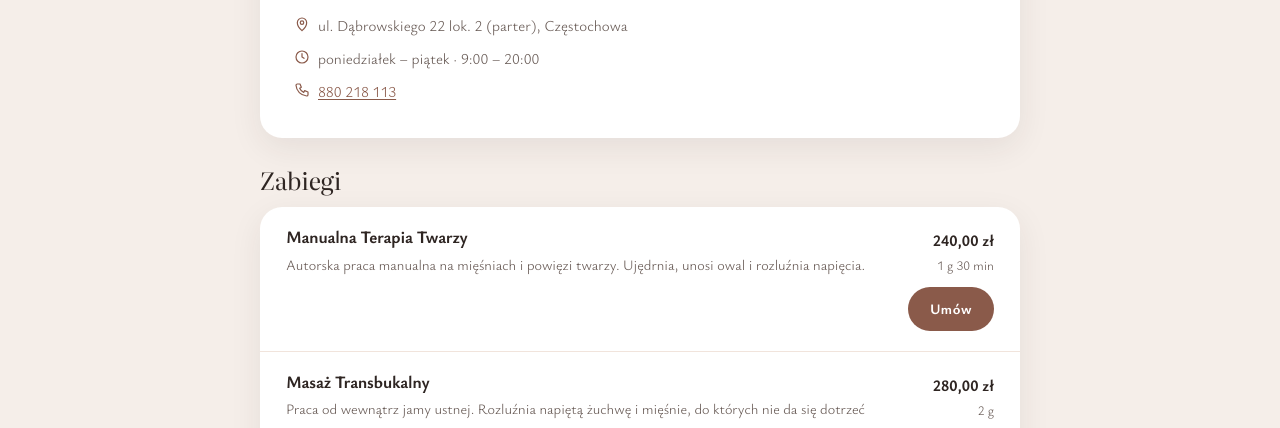
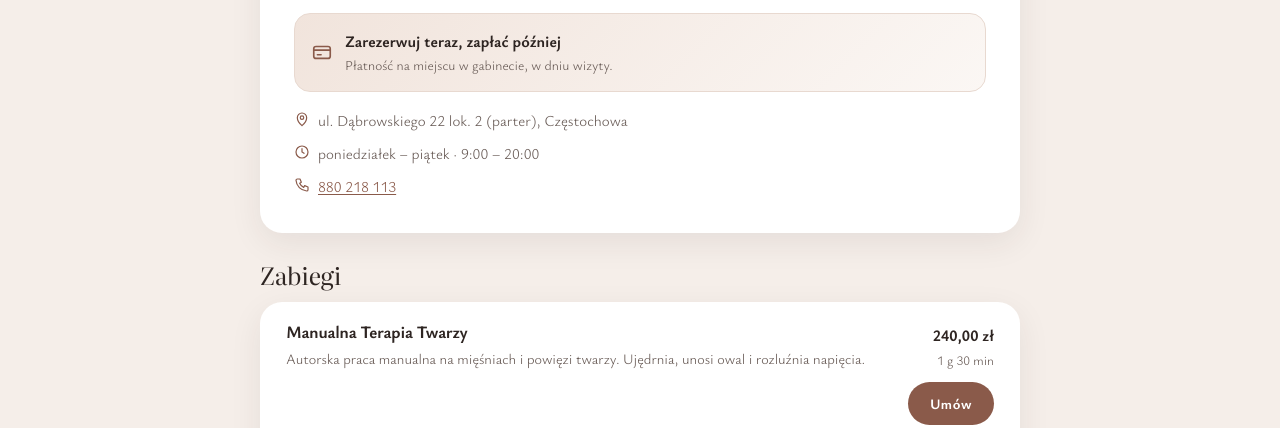
Before and after one commit to onlysukcesmedia-star/terapeutka-twarzy-strona, a plain HTML site: page rezerwacja/index.html in a window 1280 px wide. Shown: the part 332-760 px from the top of the page. Drawn offline with Linux system fonts and the light colour scheme.

Commit message:
Rezerwacje: informacja 'Zarezerwuj teraz, zapłać później'
Co-Authored-By: Claude Opus 5.5 <noreply@anthropic.com>
Claude-Session: https://claude.ai/code/session_017FDSMMqsYzc2gLToHNukPn

```diff
--- a/rezerwacja/index.html
+++ b/rezerwacja/index.html
@@ -434,6 +434,11 @@ main.wp-block-group > .wp-block-post-content:last-child,main.wp-block-group{marg
 html.ttb-lock,html.ttb-lock body{overflow:hidden}
 .ttb__info li{display:flex;gap:8px;align-items:flex-start}.ttb__info svg{flex:0 0 auto;margin-top:3px;color:#8A5A4A}
 .ttb-ico:focus-visible,.ttb__btn:focus-visible,.ttb-day:focus-visible,.ttb-slot:focus-visible{outline:2px solid #C9A38F;outline-offset:2px}.ttb-ico:focus:not(:focus-visible){outline:none}
+.ttb__paylater{display:flex;gap:12px;align-items:center;margin:16px 0 4px;padding:14px 16px;border-radius:16px;background:linear-gradient(135deg,#F1E4DC,#FBF7F4);border:1px solid #E8D9D0;color:#8A5A4A}
+.ttb__paylater svg{flex:0 0 auto}
+.ttb__paylater b{display:block;color:#2E2522;font-size:1rem;font-weight:700}
+.ttb__paylater span{display:block;font-size:.85rem;color:#6B5E59}
+.ttb-pay{margin:14px 0 0;padding:10px 14px;border-radius:12px;background:#F1E4DC;color:#8A5A4A;font-size:.88rem;font-weight:700}
 .tt-book-wrap{margin-block:0!important}
 </style>
 </head>
@@ -499,6 +504,7 @@ html.ttb-lock,html.ttb-lock body{overflow:hidden}
 <p class="ttb__eyebrow">Rezerwacja online</p>
 <h1 class="ttb__title">Umów wizytę</h1>
 <p class="ttb__meta"><span class="ttb__chip">&#9733; 5,0 · 100% poleca na Facebooku</span></p>
+<div class="ttb__paylater"><svg viewBox="0 0 24 24" width="22" height="22" aria-hidden="true"><rect x="3" y="6" width="18" height="13" rx="2.5" fill="none" stroke="currentColor" stroke-width="1.8"/><path d="M3 10h18M7 15h4" fill="none" stroke="currentColor" stroke-width="1.8" stroke-linecap="round"/></svg><div><b>Zarezerwuj teraz, zapłać później</b><span>Płatność na miejscu w gabinecie, w dniu wizyty.</span></div></div>
 <ul class="ttb__info">
 <li><svg viewBox="0 0 24 24" width="16" height="16" aria-hidden="true"><path d="M12 22s7-6.1 7-12a7 7 0 1 0-14 0c0 5.9 7 12 7 12z" fill="none" stroke="currentColor" stroke-width="1.8"/><circle cx="12" cy="10" r="2.6" fill="none" stroke="currentColor" stroke-width="1.8"/></svg> ul. Dąbrowskiego 22 lok. 2 (parter), Częstochowa</li>
 <li><svg viewBox="0 0 24 24" width="16" height="16" aria-hidden="true"><circle cx="12" cy="12" r="9" fill="none" stroke="currentColor" stroke-width="1.8"/><path d="M12 7v5l3 2" fill="none" stroke="currentColor" stroke-width="1.8" stroke-linecap="round"/></svg> poniedziałek – piątek · 9:00 – 20:00</li>
@@ -531,6 +537,7 @@ html.ttb-lock,html.ttb-lock body{overflow:hidden}
 </section>
 <section class="ttb-step ttb-step--2" hidden>
 <div class="ttb-sum ttb-sum--full"><div><b class="ttb-sum__name"></b><span class="ttb-sum__when"></span></div><span class="ttb-sum__price"></span></div>
+<p class="ttb-pay">✦ Zarezerwuj teraz, zapłać później – płatność na miejscu w gabinecie.</p>
 <form class="ttb-form" novalidate>
 <label>Imię i nazwisko<input name="name" autocomplete="name" required></label>
 <label>Telefon<input name="phone" type="tel" autocomplete="tel" inputmode="tel" required></label>
```
